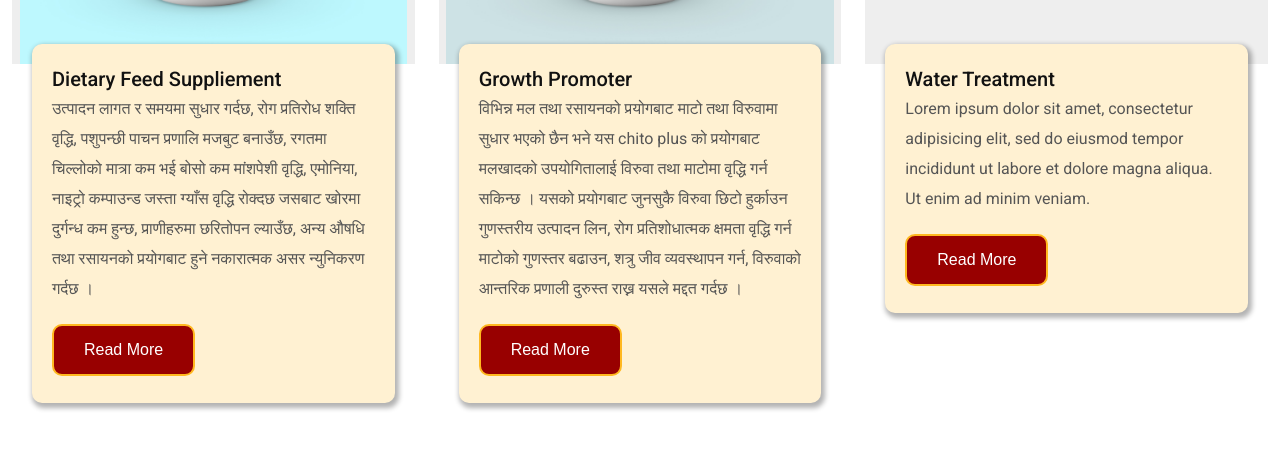
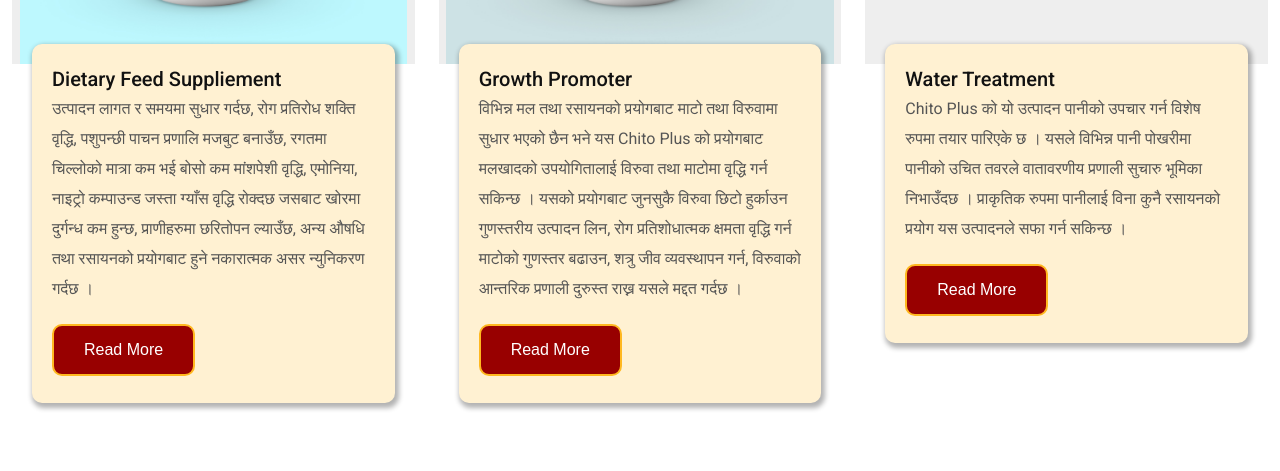
Before and after one commit to rajibbharosha/chitoplus, a plain HTML site: page index.html in a window 1280 px wide. Shown: the part 2360-2831 px from the top of the page. Drawn offline with nearby package versions, Linux system fonts and the light colour scheme.

Commit message:
Update index.html

```diff
--- a/index.html
+++ b/index.html
@@ -176,7 +176,7 @@
 						<div class="dtls">
 							<a href="single.html">growth promoter</a>
 							<p>विभिन्न मल तथा रसायनको प्रयोगबाट माटो तथा विरुवामा सुधार भएको छैन भने
-								यस chito plus को प्रयोगबाट मलखादको उपयोगितालाई विरुवा तथा माटोमा वृद्धि गर्न सकिन्छ ।
+								यस Chito Plus को प्रयोगबाट मलखादको उपयोगितालाई विरुवा तथा माटोमा वृद्धि गर्न सकिन्छ ।
 								यसको प्रयोगबाट जुनसुकै विरुवा छिटो हुर्काउन गुणस्तरीय उत्पादन लिन, रोग प्रतिशोधात्मक क्षमता वृद्धि गर्न माटोको गुणस्तर बढाउन,
 								शत्रु जीव व्यवस्थापन गर्न, विरुवाको आन्तरिक प्रणाली दुरुस्त राख्न यसले मद्दत गर्दछ ।
 							</p>
@@ -196,8 +196,9 @@
 						<div class="dtls">
 							<a href="single.html">water treatment</a>
 							<p>
-								Lorem ipsum dolor sit amet, consectetur adipisicing elit, sed do eiusmod
-								tempor incididunt ut labore et dolore magna aliqua. Ut enim ad minim veniam.
+								Chito Plus को यो उत्पादन पानीको उपचार गर्न विशेष रुपमा तयार पारिएके छ ।
+								यसले विभिन्न पानी पोखरीमा पानीको उचित तवरले वातावरणीय प्रणाली सुचारु भूमिका निभाउँदछ ।
+								प्राकृतिक रुपमा पानीलाई विना कुनै रसायनको प्रयोग यस उत्पादनले सफा गर्न सकिन्छ ।
 							</p>
 							<div class="btn-wrap">
 								<a href="single.html">read more</a>
```
